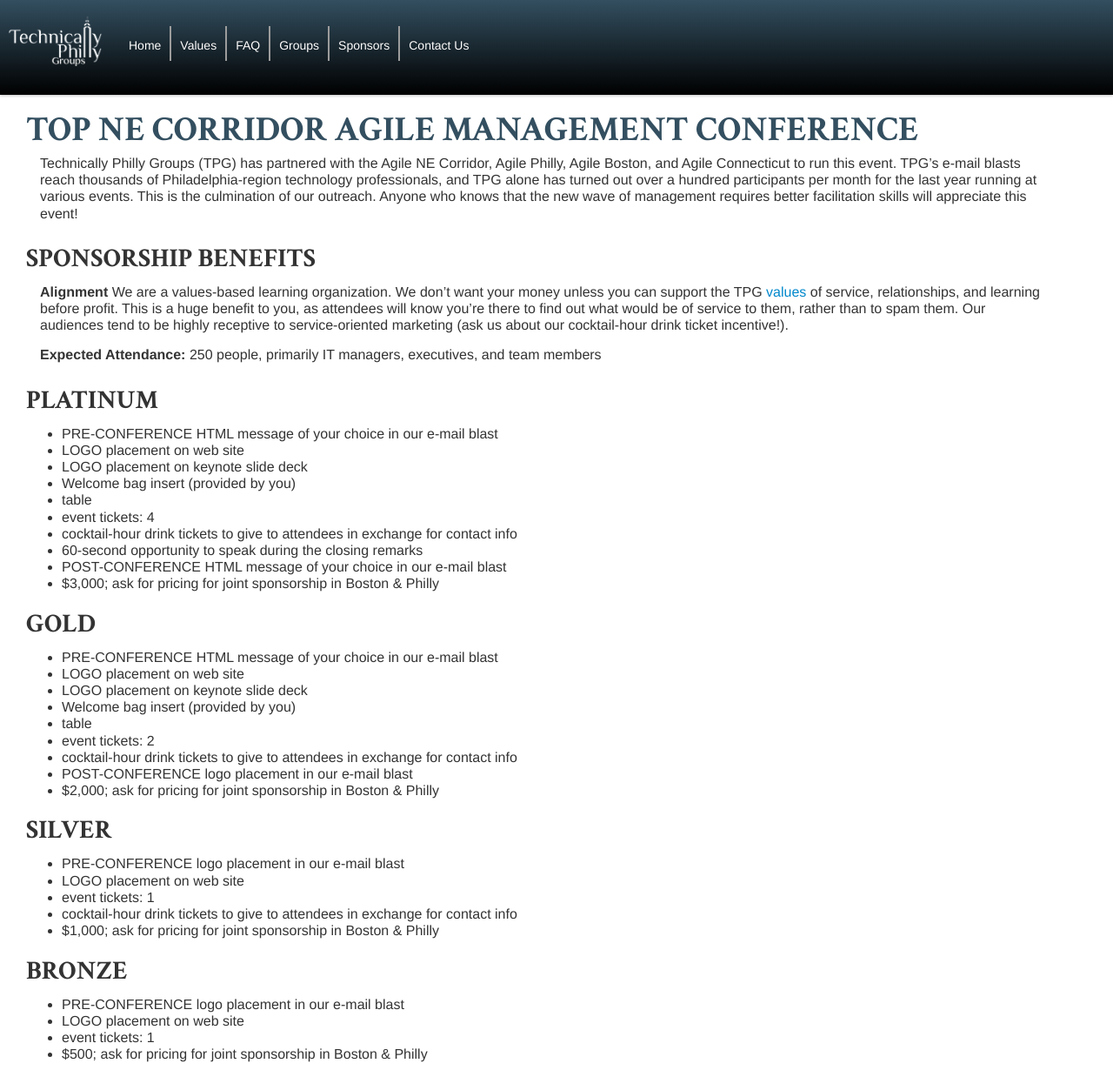
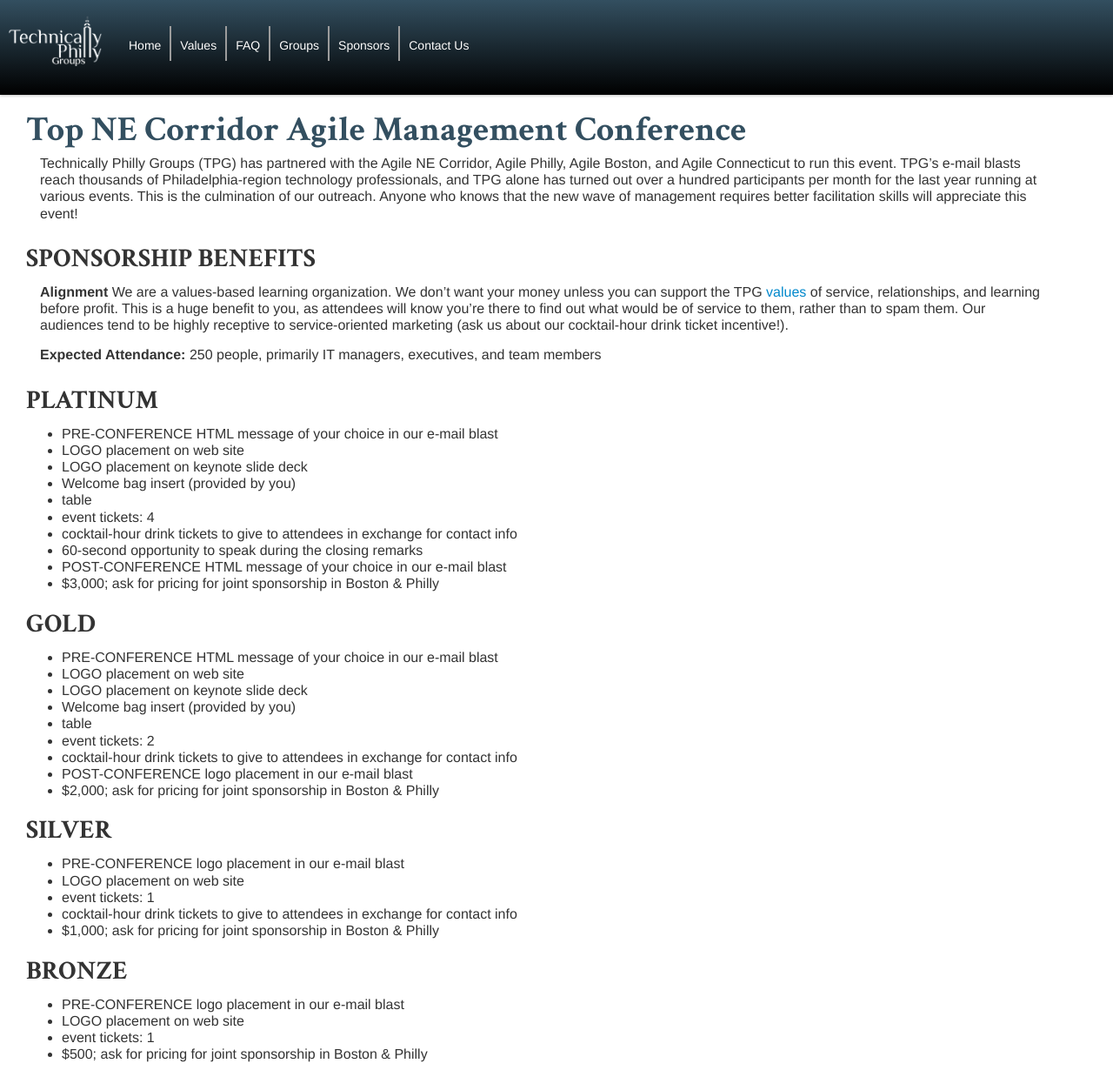
Before and after one commit to TechnicallyPhillyGroups/technicallyphillygroups.github.com, a Jekyll site: the page built from agile-culture-conf-sponsors.md, in a window 1280 px wide and 1230 px high. Shown: the whole window at 87% size. Built offline with Jekyll 4.4.1, drawn with Linux system fonts in a browser that asks for light colours; nearby versions of some CDN libraries.

```diff
--- a/agile-culture-conf-sponsors.md
+++ b/agile-culture-conf-sponsors.md
@@ -1,5 +1,5 @@
 ---
-title: "TOP NE CORRIDOR AGILE MANAGEMENT CONFERENCE"
+title: "Top NE Corridor Agile Management Conference"
 layout: default
 ---
 
```
